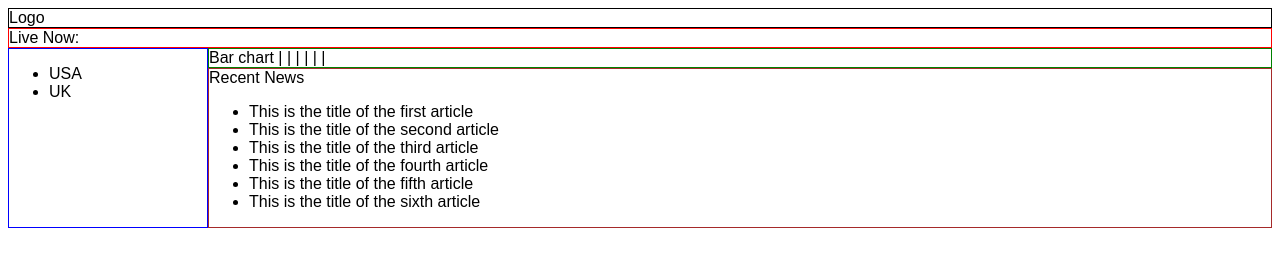
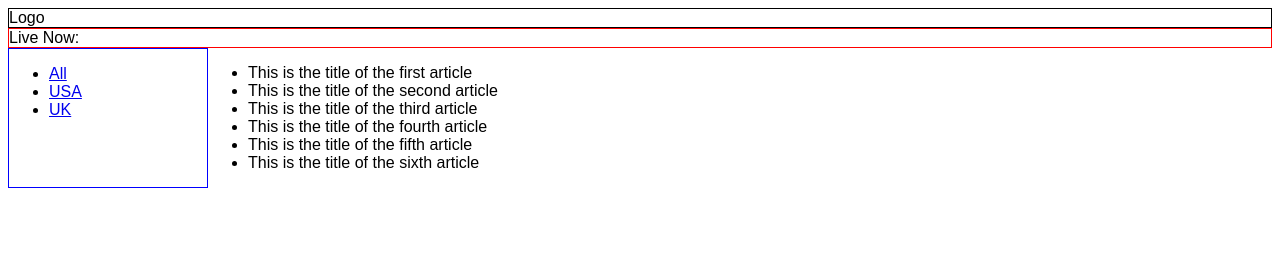
Before and after one commit to jurajmajerik/dashboard-ui, a React app: page / in a window 1280 px wide. Built offline with nearby package versions, Linux system fonts and the light colour scheme.

Commit message:
Add routing

```diff
--- a/package.json
+++ b/package.json
@@ -5,8 +5,10 @@
   "keywords": [],
   "main": "src/index.js",
   "dependencies": {
-    "react": "16.8.6",
+    "history": "^4.9.0",
+    "react": "^16.8.6",
     "react-dom": "16.8.6",
+    "react-router-dom": "^4.1.2",
     "react-scripts": "3.0.1"
   },
   "devDependencies": {
--- a/public/index.html
+++ b/public/index.html
@@ -5,39 +5,13 @@
 	<meta charset="utf-8">
 	<meta name="viewport" content="width=device-width, initial-scale=1, shrink-to-fit=no">
 	<meta name="theme-color" content="#000000">
-	<!--
-      manifest.json provides metadata used when your web app is added to the
-      homescreen on Android. See https://developers.google.com/web/fundamentals/engage-and-retain/web-app-manifest/
-    -->
-	<link rel="manifest" href="%PUBLIC_URL%/manifest.json">
+	<!--<link rel="manifest" href="manifest.json">-->
 	<link rel="shortcut icon" href="%PUBLIC_URL%/favicon.ico">
-	<!--
-      Notice the use of %PUBLIC_URL% in the tags above.
-      It will be replaced with the URL of the `public` folder during the build.
-      Only files inside the `public` folder can be referenced from the HTML.
-
-      Unlike "/favicon.ico" or "favicon.ico", "%PUBLIC_URL%/favicon.ico" will
-      work correctly both with client-side routing and a non-root public URL.
-      Learn how to configure a non-root public URL by running `npm run build`.
-    -->
 	<title>React App</title>
 </head>
 
 <body>
-	<noscript>
-		You need to enable JavaScript to run this app.
-	</noscript>
 	<div id="root"></div>
-	<!--
-      This HTML file is a template.
-      If you open it directly in the browser, you will see an empty page.
-
-      You can add webfonts, meta tags, or analytics to this file.
-      The build step will place the bundled scripts into the <body> tag.
-
-      To begin the development, run `npm start` or `yarn start`.
-      To create a production bundle, use `npm run build` or `yarn build`.
-    -->
 </body>
 
 </html>
--- a/src/CountriesList.js
+++ b/src/CountriesList.js
@@ -1,11 +1,14 @@
 import React from 'react';
+
+import NavLinkAll from './NavLinkAll';
+import NavLinksCountries from './NavLinksCountries';
 
 export default function CountriesList() {
   return (
     <div className="country-list">
       <ul>
-        <li>USA</li>
-        <li>UK</li>
+        <NavLinkAll />
+        <NavLinksCountries />
       </ul>
     </div>
   );
--- a/src/CountrySummary.js
+++ b/src/CountrySummary.js
@@ -4,11 +4,10 @@ import BarChart from './BarChart';
 import RecentNews from './RecentNews';
 
 export default function CountrySummary(props) {
-  const { articles } = props;
   return (
     <div className="country-summary">
       <BarChart />
-      <RecentNews articles={articles} />
+      <RecentNews />
     </div>
   );
 }
--- /dev/null
+++ b/src/NavLinkAll.js
@@ -0,0 +1,12 @@
+import React from 'react';
+import { NavLink } from 'react-router-dom';
+
+export default function CountriesList() {
+  return (
+    <li>
+      <NavLink key={1} to="/" activeClassName="sidebar-active">
+          All
+      </NavLink>
+    </li>
+  );
+}
--- /dev/null
+++ b/src/NavLinksCountries.js
@@ -0,0 +1,20 @@
+import React from 'react';
+import { NavLink } from 'react-router-dom';
+
+import { dataset } from './data/dataset';
+
+export default function NavLinksCountries() {
+  const countries = Object.keys(dataset);
+  const items = countries.map(country => (
+    <li key={country}>
+      <NavLink key={country} to={`/country/${country}`} activeClassName="sidebar-active">
+        {country}
+      </NavLink>
+    </li>
+  ));
+  return (
+    <React.Fragment>
+      {items}
+    </React.Fragment>
+  );
+}
--- a/src/RecentNews.js
+++ b/src/RecentNews.js
@@ -1,14 +1,13 @@
 import React from 'react';
 
 export default function RecentNews(props) {
-  const { articles } = props;
-  const articlesListItems = articles.map(article => (
-    <li key={article.title}>{article.title}</li>));
+  // const { articles } = props;
+  // const articlesListItems = articles.map(article => (
+  //   <li key={article.title}>{article.title}</li>));
   return (
     <div className="recent-news">
       Recent News
       <ul>
-        {articlesListItems}
       </ul>
     </div>
   );
--- /dev/null
+++ b/src/ViewAll.js
@@ -0,0 +1,17 @@
+import React from 'react';
+
+export default function ViewAll(props) {
+  const { dataset } = props;
+  const countries = Object.keys(dataset);
+  const articlesAll = countries.reduce((prevArr, country) => {
+    return prevArr.concat(dataset[country]);
+  }, []);
+  const articleItems = articlesAll.map(article => (
+    <li key={article.title}>{article.title}</li>
+  ));
+  return (
+    <ul>
+      {articleItems}
+    </ul>
+  );
+}
--- /dev/null
+++ b/src/ViewCountry.js
@@ -0,0 +1,14 @@
+import React from 'react';
+
+export default function ViewCountry(props) {
+  const { dataset, match } = props;
+  const selectedArticles = dataset[match.params.country];
+  const articleItems = selectedArticles.map(article => (
+    <li key={article.title}>{article.title}</li>
+  ));
+  return (
+    <ul>
+      {articleItems}
+    </ul>
+  );
+}
--- /dev/null
+++ b/src/data/dataset.js
@@ -0,0 +1,30 @@
+export const dataset = {
+  USA: [
+    {
+      title: 'This is the title of the first article',
+      date: new Date(),
+    },
+    {
+      title: 'This is the title of the second article',
+      date: new Date(),
+    },
+    {
+      title: 'This is the title of the third article',
+      date: new Date(),
+    },
+  ],
+  UK: [
+    {
+      title: 'This is the title of the fourth article',
+      date: new Date(),
+    },
+    {
+      title: 'This is the title of the fifth article',
+      date: new Date(),
+    },
+    {
+      title: 'This is the title of the sixth article',
+      date: new Date(),
+    },
+  ],
+};
--- /dev/null
+++ b/src/history.js
@@ -0,0 +1,3 @@
+import { createBrowserHistory } from 'history';
+
+export default createBrowserHistory();
--- a/src/index.js
+++ b/src/index.js
@@ -1,14 +1,18 @@
 import React from 'react';
 import ReactDOM from 'react-dom';
+import { Router, Route, Switch } from 'react-router-dom';
+import history from './history';
 
 import './styles.css';
 
-import { articlesData } from './data/articles';
+import { dataset } from './data/dataset';
 
 import NavTop from './NavTop';
 import BarLive from './BarLive';
 import CountriesList from './CountriesList';
-import CountrySummary from './CountrySummary';
+
+import ViewAll from './ViewAll';
+import ViewCountry from './ViewCountry';
 
 class App extends React.Component {
   constructor(props) {
@@ -16,38 +20,50 @@ class App extends React.Component {
     this.state = { articles: [] };
   }
 
-  componentDidMount() {
-    this.modifyData();
-  }
+  // componentDidMount() {
+  //   this.modifyData();
+  // }
 
-  modifyData() {
-    const { articles } = this.state;
-    let i = 0;
-    const cycle = (function () {
-      setTimeout(() => {
-        const newArticles = articles;
-        newArticles.push(articlesData[i]);
-        this.setState({ articles: newArticles });
-        i += 1;
-        if (i < 6) {
-          cycle();
-        }
-      }, 500);
-    }).bind(this);
-    cycle();
-  }
+  // modifyData() {
+  //   const { articles } = this.state;
+  //   let i = 0;
+  //   const cycle = (function () {
+  //     setTimeout(() => {
+  //       const newArticles = articles;
+  //       newArticles.push(articlesData[i]);
+  //       this.setState({ articles: newArticles });
+  //       i += 1;
+  //       if (i < 6) {
+  //         cycle();
+  //       }
+  //     }, 500);
+  //   }).bind(this);
+  //   cycle();
+  // }
 
   render() {
-    const { articles } = this.state;
     return (
       <div className="App">
         <NavTop />
         <BarLive />
-        <div className="data-wrapper">
-          <CountriesList />
-          <CountrySummary articles={articles} />
-        </div>
+        <Router history={history}>
+          <div className="data-wrapper">
+            <CountriesList />
+            <Switch>
+              <Route
+                exact
+                path="/"
+                render={() => <ViewAll dataset={dataset} />}
+              />
+              <Route
+                path="/country/:country"
+                render={props => <ViewCountry dataset={dataset} {...props} />}
+              />
+            </Switch>
+          </div>
+        </Router>
       </div>
+
     );
   }
 }
```
Also changed, not shown: 1 other file.
